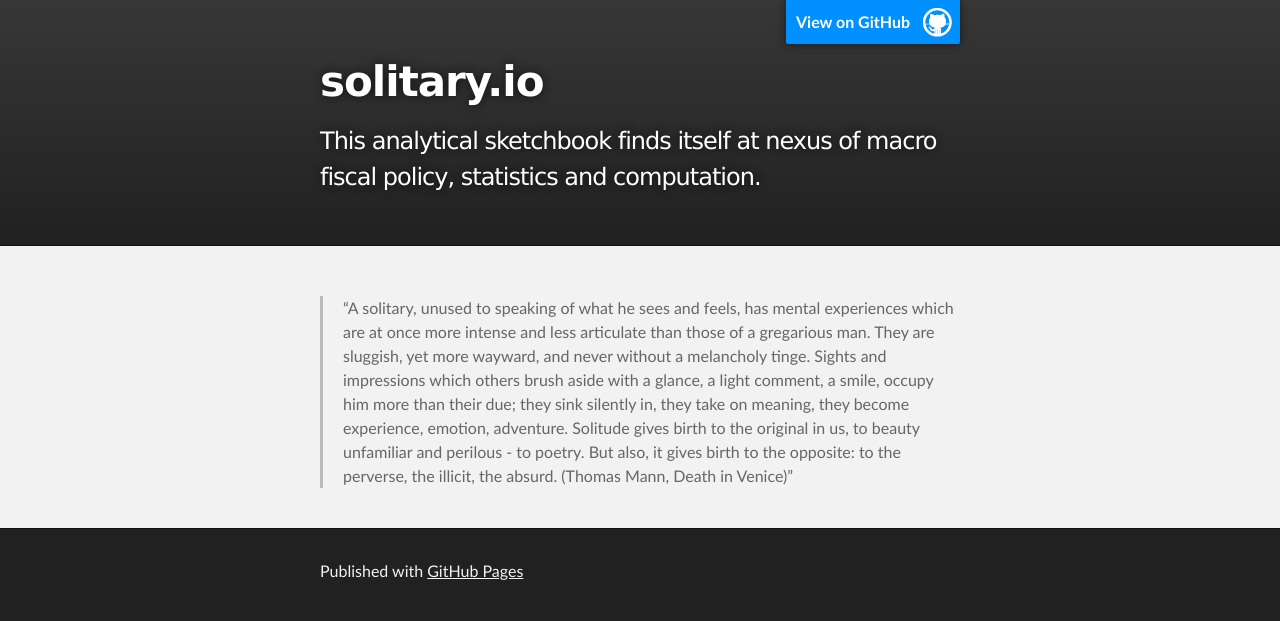
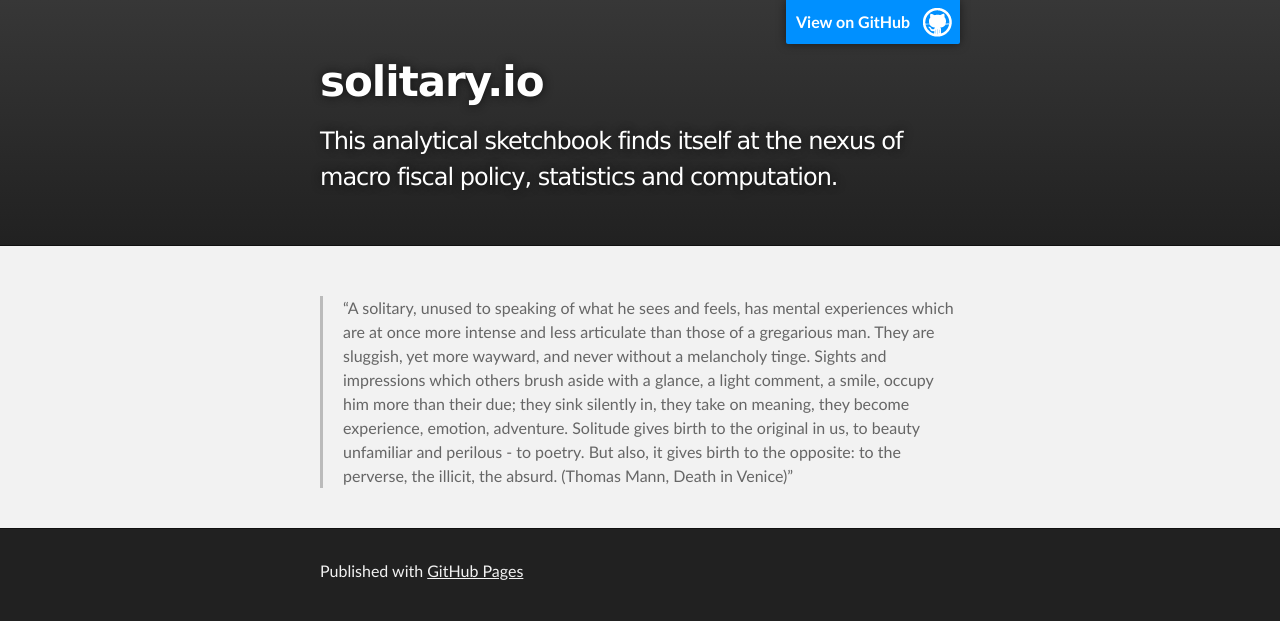
Before and after one commit to tjeerdamsterdam/tjeerdamsterdam.github.io, a plain HTML site: page index.html in a window 1280 px wide. Drawn offline with Linux system fonts and the light colour scheme.

Commit message:
Update index.html

```diff
--- a/index.html
+++ b/index.html
@@ -19,7 +19,7 @@
           <a id="forkme_banner" href="https://github.com/tjeerdamsterdam">View on GitHub</a>
 
           <h1 id="project_title">solitary.io</h1>
-          <h2 id="project_tagline">This analytical sketchbook finds itself at nexus of macro fiscal policy, statistics and computation.</h2>
+          <h2 id="project_tagline">This analytical sketchbook finds itself at the nexus of macro fiscal policy, statistics and computation.</h2>
 
         </header>
     </div>
```
